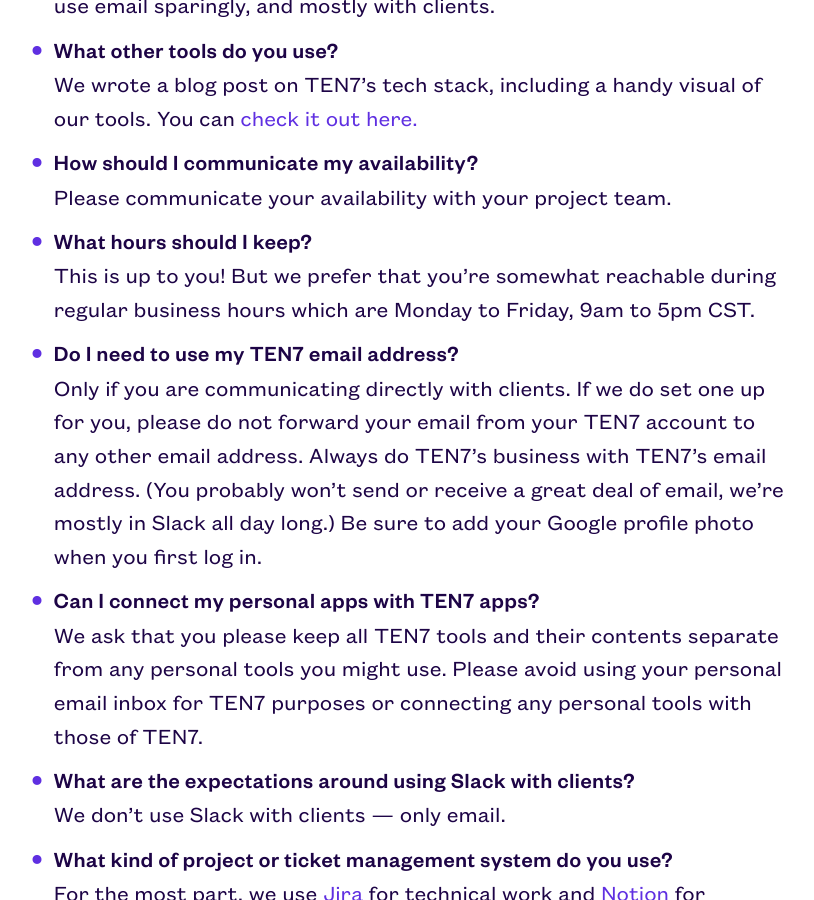
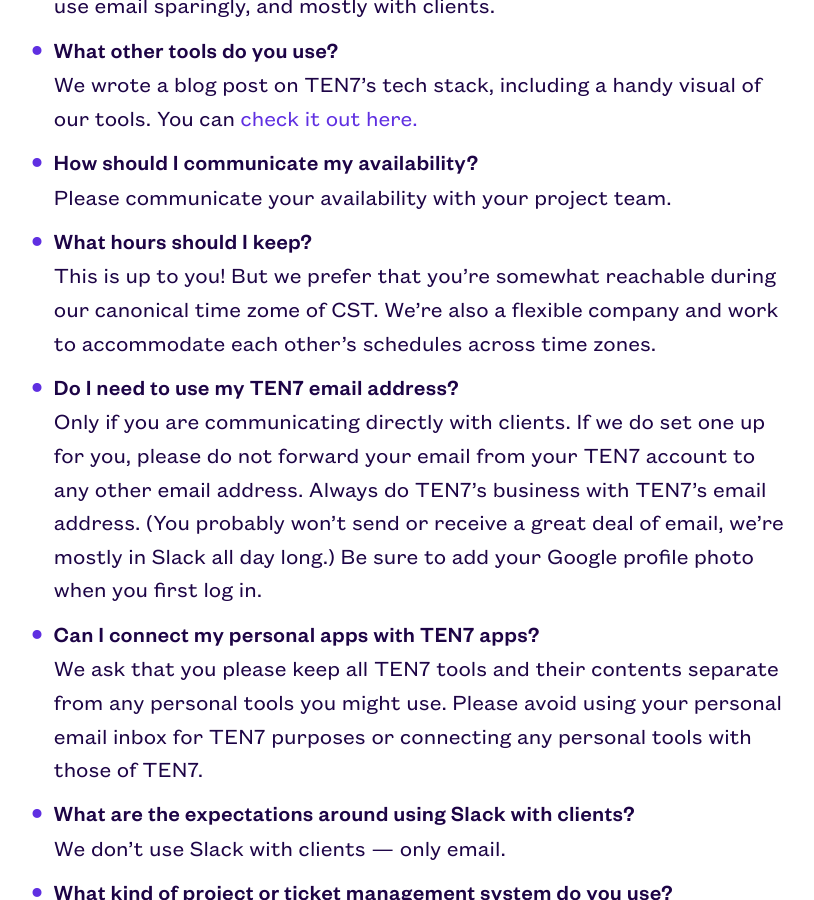
Before and after one commit to ten7/contractor.ten7.com, a Jekyll site: the page built from _pages/03_process.md, in a window 1280 px wide and 900 px high, scrolled down 848 px. Shown: the whole window, without its empty margins (243-1057 px from the left). Built offline with Jekyll 4.4.1, drawn with Linux system fonts in a browser that asks for light colours.

Commit message:
Canonical time zone addition

```diff
--- a/_pages/03_process.md
+++ b/_pages/03_process.md
@@ -17,7 +17,7 @@ We wrote a blog post on TEN7's tech stack, including a handy visual of our tools
 - **How should I communicate my availability?**
 Please communicate your availability with your project team.
 - **What hours should I keep?**
-This is up to you! But we prefer that you’re somewhat reachable during regular business hours which are Monday to Friday, 9am to 5pm CST.
+This is up to you! But we prefer that you’re somewhat reachable during our canonical time zome of CST. We're also a flexible company and work to accommodate each other's schedules across time zones.
 - **Do I need to use my TEN7 email address?**
 Only if you are communicating directly with clients. If we do set one up for you, please do not forward your email from your TEN7 account to any other email address. Always do TEN7’s business with TEN7’s email address. (You probably won’t send or receive a great deal of email, we’re mostly in Slack all day long.) Be sure to add your Google profile photo when you first log in.
 - **Can I connect my personal apps with TEN7 apps?**
```
